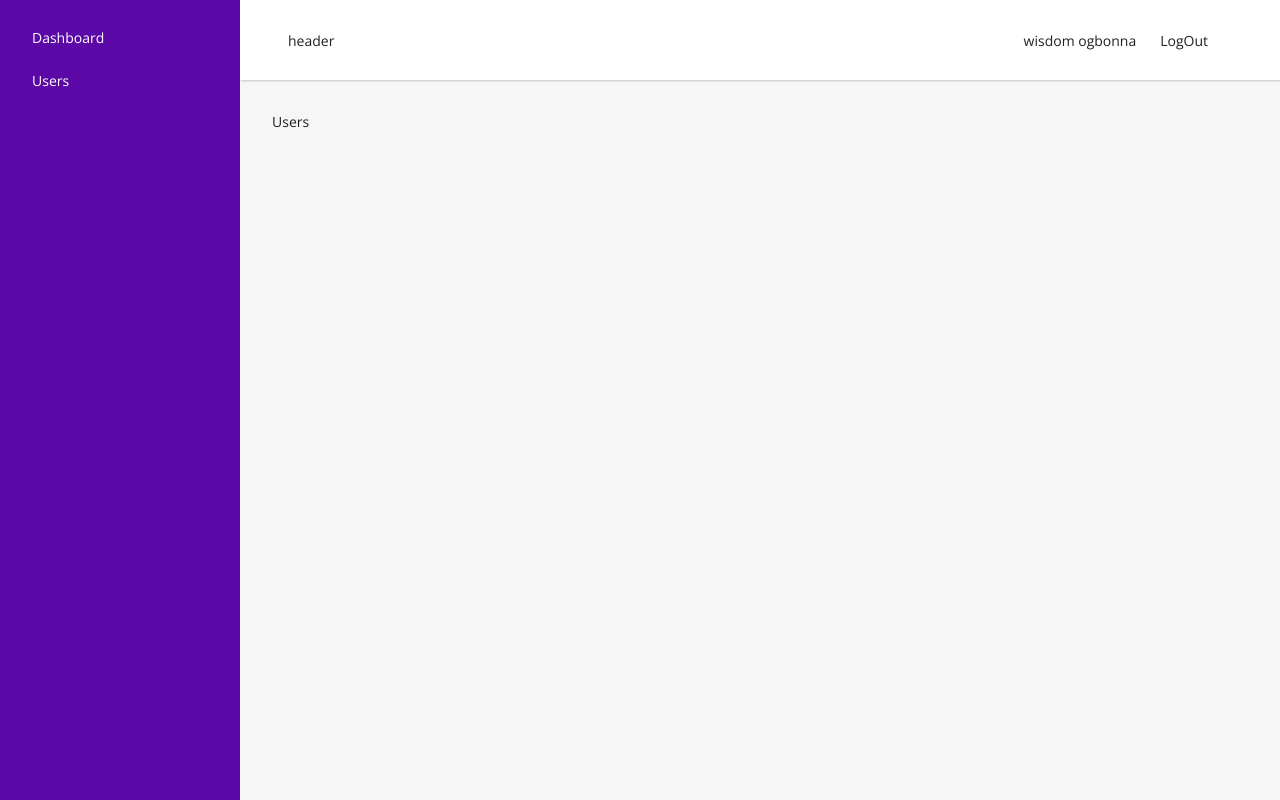
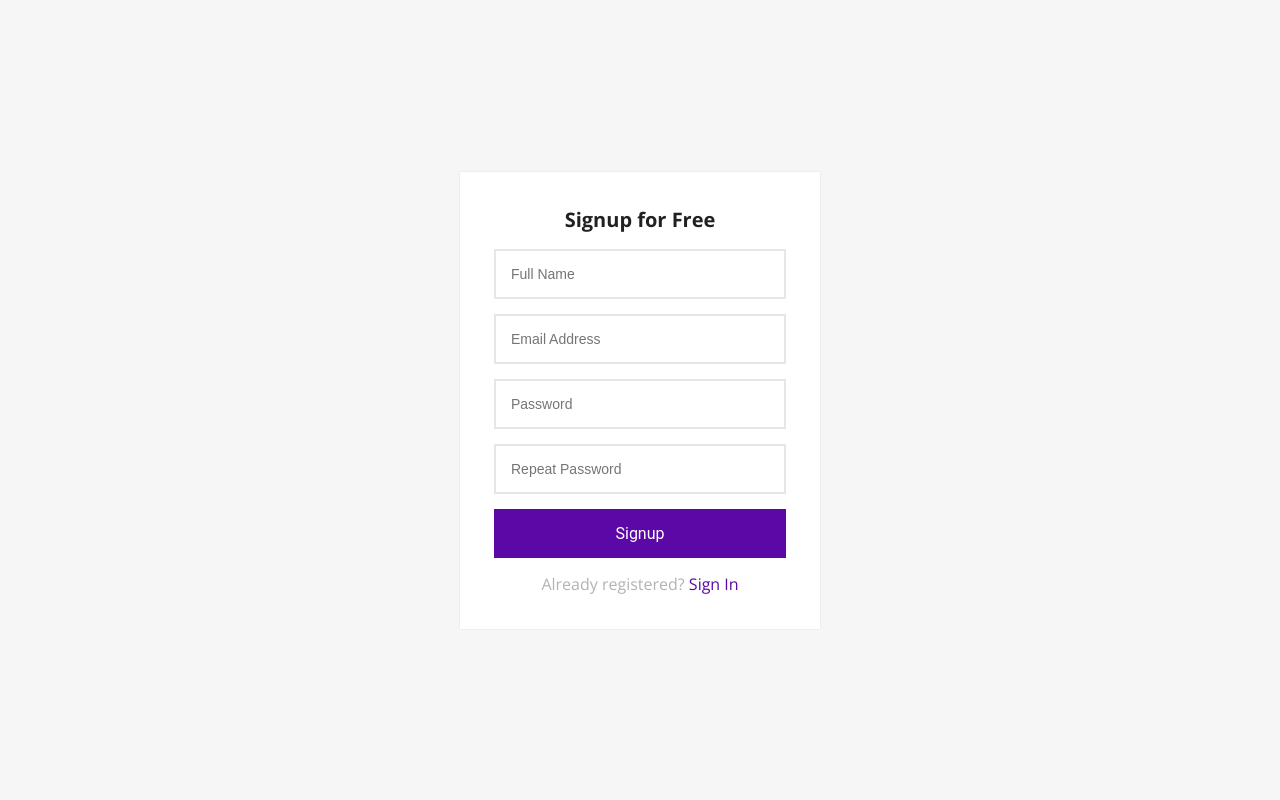
Before and after one commit to wisdom-ogbonna/LaravelEcomPlatform, a React (Vite) app in the folder laravelEcom/frontend/: page /signup in a window 1280 px wide. Before the commit this address led to /users. Built offline with nearby package versions, Linux system fonts and the light colour scheme.

Commit message:
Guest Layout + Login, Signup

```diff
--- a/laravelEcom/frontend/src/components/GuestLayout.jsx
+++ b/laravelEcom/frontend/src/components/GuestLayout.jsx
@@ -11,7 +11,6 @@
 
   return (
     <div>
-        <h1>Hello</h1>
         <Outlet />
     </div>
   )
--- a/laravelEcom/frontend/src/context/ContextProvider.jsx
+++ b/laravelEcom/frontend/src/context/ContextProvider.jsx
@@ -13,7 +13,7 @@
     const [user, setUser] = useState({
         name: 'wisdom ogbonna'
     })
-    const [token, _setToken] = useState(123)
+    const [token, _setToken] = useState(null)
 
     const setToken = (token) => {
         _setToken(token)
--- a/laravelEcom/frontend/src/views/Login.jsx
+++ b/laravelEcom/frontend/src/views/Login.jsx
@@ -1,9 +1,24 @@
-import React from 'react'
+import {Link} from "react-router-dom";
 
-function Login() {
-    return (
-        <div>Login</div>
-    )
+export default function Login() {
+
+  const onSubmit = ev => {
+    ev.preventDefault()
+
+
+  }
+
+  return (
+    <div className="login-signup-form animated fadeInDown">
+      <div className="form">
+        <form onSubmit={onSubmit}>
+          <h1 className="title">Login into your account</h1>
+          <input type="email" placeholder="Email"/>
+          <input type="password" placeholder="Password"/>
+          <button className="btn btn-block">Login</button>
+          <p className="message">Not registered? <Link to="/signup">Create an account</Link></p>
+        </form>
+      </div>
+    </div>
+  )
 }
-
-export default Login
--- a/laravelEcom/frontend/src/views/Signup.jsx
+++ b/laravelEcom/frontend/src/views/Signup.jsx
@@ -1,9 +1,25 @@
-import React from 'react'
+import {Link} from "react-router-dom";
 
-function Signup() {
+export default function Signup() {
+
+
+  const onSubmit = ev => {
+    ev.preventDefault()
+  }
+
   return (
-    <div>Signup</div>
+    <div className="login-signup-form animated fadeInDown">
+      <div className="form">
+        <form onSubmit={onSubmit}>
+          <h1 className="title">Signup for Free</h1>
+          <input  type="text" placeholder="Full Name"/>
+          <input  type="email" placeholder="Email Address"/>
+          <input  type="password" placeholder="Password"/>
+          <input  type="password" placeholder="Repeat Password"/>
+          <button className="btn btn-block">Signup</button>
+          <p className="message">Already registered? <Link to="/login">Sign In</Link></p>
+        </form>
+      </div>
+    </div>
   )
 }
-
-export default Signup
```
